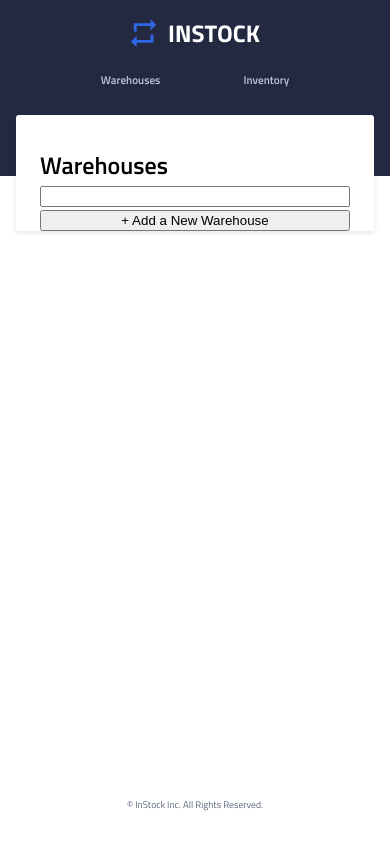
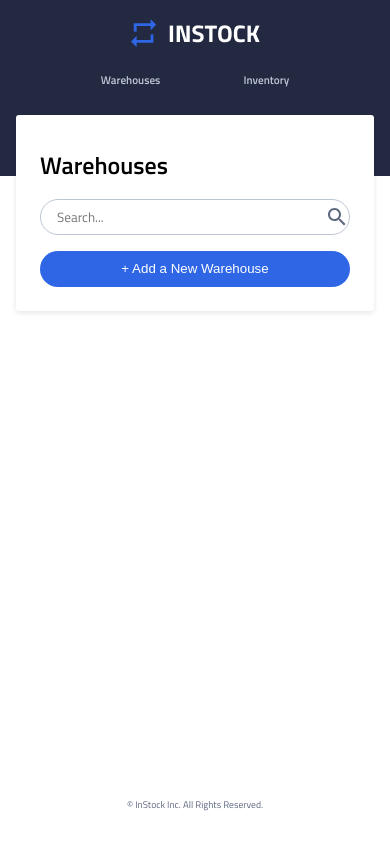
Before and after one commit to Sandro927/instock-mulan, a React (Create React App) app: page /warehouses in a window 390 px wide. Built offline with nearby package versions, Linux system fonts and the light colour scheme; no server answers.

Commit message:
added form options at mobile

```diff
--- a/src/App.scss
+++ b/src/App.scss
@@ -4,7 +4,7 @@
 @use './styles/partials/mixins' as *;
 @use './styles/global' as *;
 
-body, h1, h2, h3, h4, h5, h6{
+body, h1, h2, h3, h4, h5, h6, input {
     padding: 0;
     margin: 0;
     font-family: $font-stack;
--- a/src/Components/Header/Header.js
+++ b/src/Components/Header/Header.js
@@ -10,15 +10,15 @@ function Header() {
 
         <nav className="nav">
 
-            <Link to="/" className="nav__logo-link" >
+            <Link to="/warehouses" className="nav__logo-link" >
                 <img src={logo} className="nav__logo" alt="logo" />
             </ Link>
 
             <div className="nav__page-link">
-                <Link to="/" className="nav__link" >
+                <Link to="/warehouses" className="nav__link" >
                     <h3 className="nav__link-title">Warehouses</h3>
                 </ Link>
-                <Link to="/" className="nav__link" >
+                <Link to="#" className="nav__link" >
                     <h3 className="nav__link-title">Inventory</h3>
                 </ Link>
             </div>
--- a/src/pages/Warehouses.js
+++ b/src/pages/Warehouses.js
@@ -1,6 +1,7 @@
 import React, { Component } from 'react';
 import './Warehouses.scss';
-import axios from 'axios'
+import axios from 'axios';
+import SearchButton from '../assets/icons/search-24px.svg';
 
 export class Warehouses extends Component {
 
@@ -23,8 +24,8 @@ export class Warehouses extends Component {
           <div className='warehouses__header'>
             <h1 className='warehouses__title'>Warehouses</h1>
             <div className='warehouses__options'>
-              <form className='warehouses__form'>
-                <input type='text' className='warehouses__input' />
+              <form className='warehouses__form' >
+                <input type="text" placeholder="Search..." class="warehouses__search" />
               </form>
               <button className='warehouses__button'>+ Add a New Warehouse</button>
             </div>
--- a/src/pages/Warehouses.scss
+++ b/src/pages/Warehouses.scss
@@ -14,6 +14,10 @@
         box-sizing: border-box;
     }
 
+    &__title {
+        padding-bottom: 1rem;
+    }
+
     &__options {
         width: 100%;
     }
@@ -23,7 +27,39 @@
         box-sizing: border-box;
     }
 
+    &__input:focus {
+        border-color:c.$color-primary-indigo;
+    }
+
     &__button {
         width: 100%;
+        height: 36px;
+        padding: 0 1rem;
+        margin-bottom: 1.5rem;
+        border-radius: 20px;
+        background-color: c.$color-primary-indigo;
+        border: none;
+        color: c.$color-primary-white;
+        cursor: pointer;
     }
+
+    &__form {
+        padding-bottom: 1rem;
+    }
+
+    &__search {
+        border: none;
+        padding: 0 1rem;
+        background-image: url('../assets/icons/search-24px.svg');
+        background-repeat: no-repeat;
+        background-position: right center;
+        width: 100%;
+        box-sizing: border-box;
+        border-radius: 20px;
+        border: 1px solid c.$color-secondary-cloud;
+        height: 36px;
+    }
+
+
+
 }
--- a/src/styles/partials/_typography.scss
+++ b/src/styles/partials/_typography.scss
@@ -2,12 +2,12 @@
 //Main font
 @font-face {
     font-family: 'Titillium';
-    src: url(../../assets/font/TitilliumWeb-Regular.ttf);
+    src: url('../../assets/font/TitilliumWeb-Regular.ttf');
 }
 
 @font-face {
     font-family: 'Titillium';
-    src: url(../../assets/font/TitilliumWeb-SemiBold.ttf);
+    src: url('../../assets/font/TitilliumWeb-SemiBold.ttf');
     font-weight: 600;
 }
 
```
